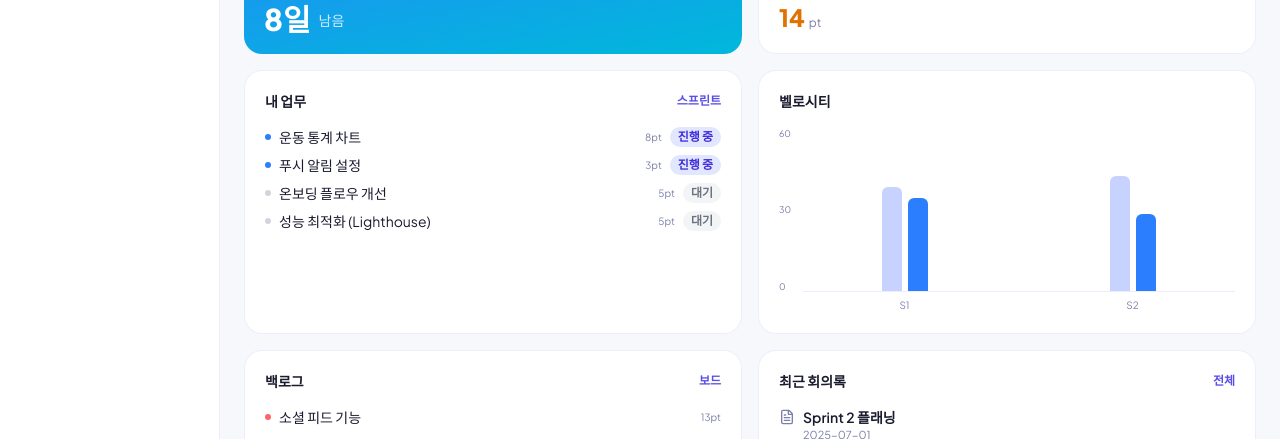
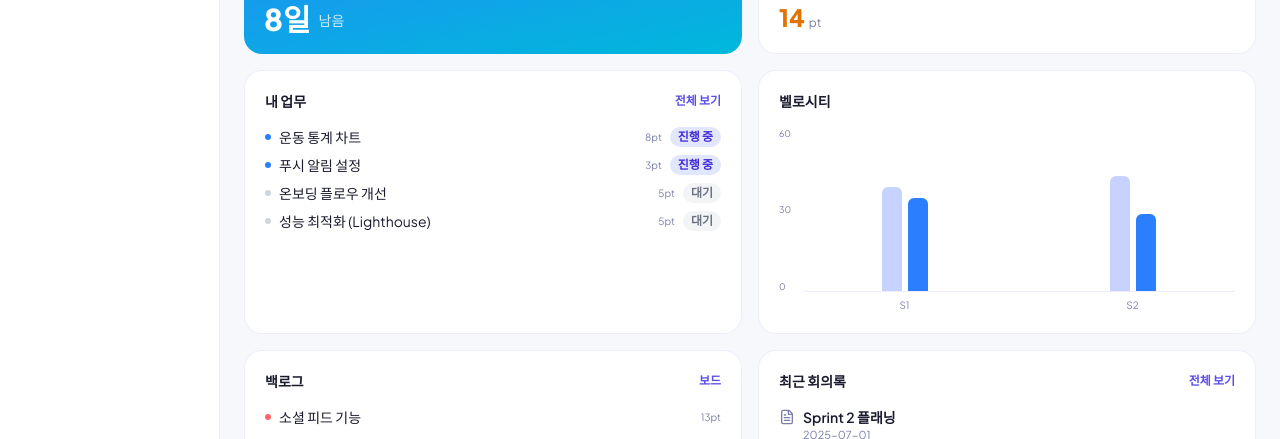
Before and after one commit to TeampleRun/syncly, a Next.js app: page /side-project/1 in a window 1280 px wide. Shown: the part 234-673 px from the top of the page. Built offline with nearby package versions, Linux system fonts and the light colour scheme.

Commit message:
feat: 위젯 크기 판정 유틸 및 내 업무·회의록 sm 변형 추가

```diff
--- /dev/null
+++ b/src/shared/lib/widget-size.ts
@@ -0,0 +1,10 @@
+// 대시보드 위젯 크기 토큰 — 그리드 타일의 폭(w)·높이(h)로 sm/md/lg를 판정한다.
+// 타일을 리사이즈하면 이 값이 바뀌어 위젯이 밀도가 다른 변형을 렌더한다.
+export type WidgetSize = 'sm' | 'md' | 'lg';
+
+export function getWidgetSize(w: number, h: number): WidgetSize {
+  // 폭이 좁거나 높이가 낮으면 리스트를 담을 수 없으므로 sm(요약)
+  if (w <= 3 || h <= 2) return 'sm';
+  if (w <= 5) return 'md';
+  return 'lg';
+}
--- a/src/views/dashboard/config/widgets.tsx
+++ b/src/views/dashboard/config/widgets.tsx
@@ -1,8 +1,9 @@
 // 대시보드 위젯 레지스트리 — 각 타일의 그리드 기본 배치와 렌더러를 한곳에 모은다.
-// 위젯을 추가/제거하려면 이 배열만 수정하면 된다.
+// render는 현재 타일 크기(sm/md/lg)를 받아 밀도가 다른 변형을 렌더할 수 있다.
 import type { ReactNode } from 'react';
 import type { Layout, LayoutItem } from 'react-grid-layout';
 
+import type { WidgetSize } from '@/shared/lib/widget-size';
 import { Backlog } from '@/widgets/dashboard/dashboard-backlog';
 import { MyTasks } from '@/widgets/dashboard/dashboard-my-tasks';
 import { RecentNotes } from '@/widgets/dashboard/dashboard-recent-notes';
@@ -12,7 +13,7 @@ import { Velocity } from '@/widgets/dashboard/dashboard-velocity';
 interface DashboardWidget {
   /** 그리드 기본 배치 (i는 위젯 식별자) */
   layout: LayoutItem;
-  render: () => ReactNode;
+  render: (size: WidgetSize) => ReactNode;
 }
 
 // 12컬럼 기준 — 상단 요약(전체 폭), 하단 위젯 2×2
@@ -21,12 +22,15 @@ export const DASHBOARD_WIDGETS: DashboardWidget[] = [
     layout: { i: 'sprint-summary', x: 0, y: 0, w: 12, h: 4, minW: 6, minH: 4 },
     render: () => <SprintSummary />,
   },
-  { layout: { i: 'my-tasks', x: 0, y: 4, w: 6, h: 5, minW: 3, minH: 4 }, render: () => <MyTasks /> },
+  {
+    layout: { i: 'my-tasks', x: 0, y: 4, w: 6, h: 5, minW: 3, minH: 4 },
+    render: (size) => <MyTasks size={size} />,
+  },
   { layout: { i: 'velocity', x: 6, y: 4, w: 6, h: 5, minW: 3, minH: 4 }, render: () => <Velocity /> },
   { layout: { i: 'backlog', x: 0, y: 9, w: 6, h: 5, minW: 3, minH: 4 }, render: () => <Backlog /> },
   {
     layout: { i: 'recent-notes', x: 6, y: 9, w: 6, h: 5, minW: 3, minH: 3 },
-    render: () => <RecentNotes />,
+    render: (size) => <RecentNotes size={size} />,
   },
 ];
 
--- a/src/views/dashboard/ui/DashboardGrid.tsx
+++ b/src/views/dashboard/ui/DashboardGrid.tsx
@@ -1,14 +1,16 @@
 // 대시보드 그리드 — react-grid-layout(v2)로 위젯 타일을 배치/드래그/리사이즈한다.
-// 편집 모드일 때만 드래그·리사이즈가 활성화된다.
+// 편집 모드일 때만 드래그·리사이즈가 활성화된다. 각 타일의 현재 크기(w/h)로
+// sm/md/lg를 판정해 위젯에 전달하므로, 리사이즈하면 위젯 내용 밀도가 바뀐다.
 //
 // 그리드는 컨테이너 실측 width와 localStorage에 의존하므로 SSR/hydration 시점에는
 // 렌더하지 않고 클라이언트 마운트 이후에만 렌더한다(useSyncExternalStore로 SSR-안전하게 게이팅).
-// 이렇게 하면 서버/클라이언트 HTML이 어긋나는 hydration mismatch가 발생하지 않는다.
 'use client';
 
 import { useSyncExternalStore } from 'react';
 import ReactGridLayout, { useContainerWidth } from 'react-grid-layout';
 import type { Layout } from 'react-grid-layout';
+
+import { getWidgetSize } from '@/shared/lib/widget-size';
 
 import { DASHBOARD_WIDGETS } from '../config/widgets';
 
@@ -43,11 +45,16 @@ export default function DashboardGrid({ layout, editMode, onLayoutChange }: Dash
           dragConfig={{ enabled: editMode }}
           resizeConfig={{ enabled: editMode }}
         >
-          {DASHBOARD_WIDGETS.map((widget) => (
-            <div key={widget.layout.i} className={editMode ? 'cursor-move' : undefined}>
-              {widget.render()}
-            </div>
-          ))}
+          {DASHBOARD_WIDGETS.map((widget) => {
+            // 현재 레이아웃에서 이 위젯의 실제 크기를 찾아 sm/md/lg 판정
+            const item = layout.find((entry) => entry.i === widget.layout.i) ?? widget.layout;
+            const size = getWidgetSize(item.w, item.h);
+            return (
+              <div key={widget.layout.i} className={editMode ? 'cursor-move' : undefined}>
+                {widget.render(size)}
+              </div>
+            );
+          })}
         </ReactGridLayout>
       )}
     </div>
--- a/src/widgets/dashboard/dashboard-my-tasks/ui/MyTasks.tsx
+++ b/src/widgets/dashboard/dashboard-my-tasks/ui/MyTasks.tsx
@@ -1,11 +1,33 @@
-// 내 업무 위젯 — task 모델을 받아 대시보드용 compact 리스트로 렌더
+// 내 업무 위젯 — 타일 크기에 따라 밀도가 다른 변형을 렌더
+//  · sm: 진행 중 개수 헤드라인 + 대기 건수 요약
+//  · md/lg: task 리스트(상태 뱃지)
 import { mockTasks, TASK_STATUS } from '@/entities/task';
+import type { WidgetSize } from '@/shared/lib/widget-size';
 import { WidgetCard, WidgetCardAction, WidgetCardHeader } from '@/shared/ui/widget-card';
 
-export default function MyTasks() {
+const header = (
+  <WidgetCardHeader title="내 업무" action={<WidgetCardAction>전체 보기</WidgetCardAction>} />
+);
+
+export default function MyTasks({ size = 'md' }: { size?: WidgetSize }) {
+  if (size === 'sm') {
+    const inProgress = mockTasks.filter((task) => task.status === 'progress').length;
+    const todo = mockTasks.filter((task) => task.status === 'todo').length;
+    return (
+      <WidgetCard>
+        {header}
+        <div className="flex flex-1 flex-col justify-center">
+          <p className="text-brand text-3xl font-extrabold">{inProgress}</p>
+          <p className="text-brand-muted mt-1 text-xs">진행 중 · 대기 {todo}건</p>
+        </div>
+      </WidgetCard>
+    );
+  }
+
+  // md / lg — 리스트
   return (
     <WidgetCard>
-      <WidgetCardHeader title="내 업무" action={<WidgetCardAction>스프린트</WidgetCardAction>} />
+      {header}
       <ul className="flex flex-col gap-2">
         {mockTasks.map((task) => {
           const status = TASK_STATUS[task.status];
--- a/src/widgets/dashboard/dashboard-recent-notes/ui/RecentNotes.tsx
+++ b/src/widgets/dashboard/dashboard-recent-notes/ui/RecentNotes.tsx
@@ -1,13 +1,34 @@
-// 최근 회의록 위젯 — meeting-note 모델을 받아 대시보드용 리스트로 렌더
+// 최근 회의록 위젯 — 타일 크기에 따라 밀도가 다른 변형을 렌더
+//  · sm: 가장 최근 회의록 1건(제목만)
+//  · md/lg: 회의록 리스트(제목 + 작성일)
 import { FileText } from 'lucide-react';
 
 import { mockMeetingNotes } from '@/entities/meeting-note';
+import type { WidgetSize } from '@/shared/lib/widget-size';
 import { WidgetCard, WidgetCardAction, WidgetCardHeader } from '@/shared/ui/widget-card';
 
-export default function RecentNotes() {
+const header = (
+  <WidgetCardHeader title="최근 회의록" action={<WidgetCardAction>전체 보기</WidgetCardAction>} />
+);
+
+export default function RecentNotes({ size = 'md' }: { size?: WidgetSize }) {
+  if (size === 'sm') {
+    const latest = mockMeetingNotes[0];
+    return (
+      <WidgetCard>
+        {header}
+        <div className="flex items-center gap-2">
+          <FileText className="text-brand-muted size-4 shrink-0" />
+          <span className="text-brand-ink truncate text-sm font-semibold">{latest.title}</span>
+        </div>
+      </WidgetCard>
+    );
+  }
+
+  // md / lg — 리스트
   return (
     <WidgetCard>
-      <WidgetCardHeader title="최근 회의록" action={<WidgetCardAction>전체</WidgetCardAction>} />
+      {header}
       <ul className="flex flex-col gap-3">
         {mockMeetingNotes.map((note) => (
           <li key={note.title} className="flex items-start gap-2">
```
